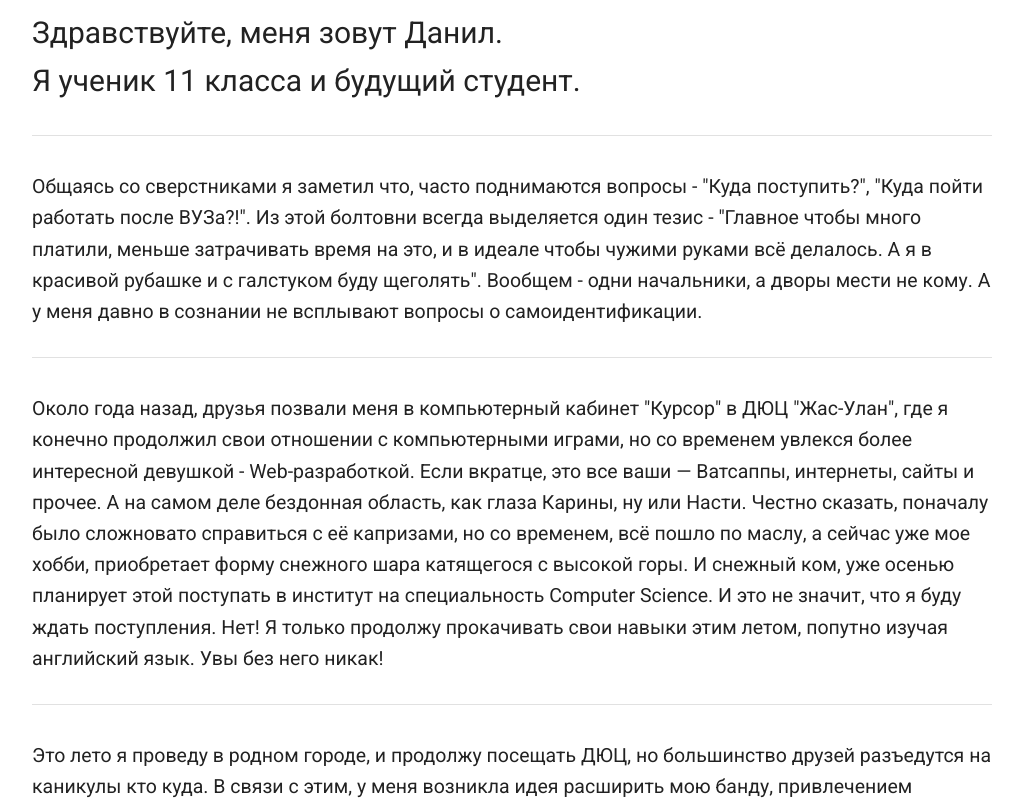
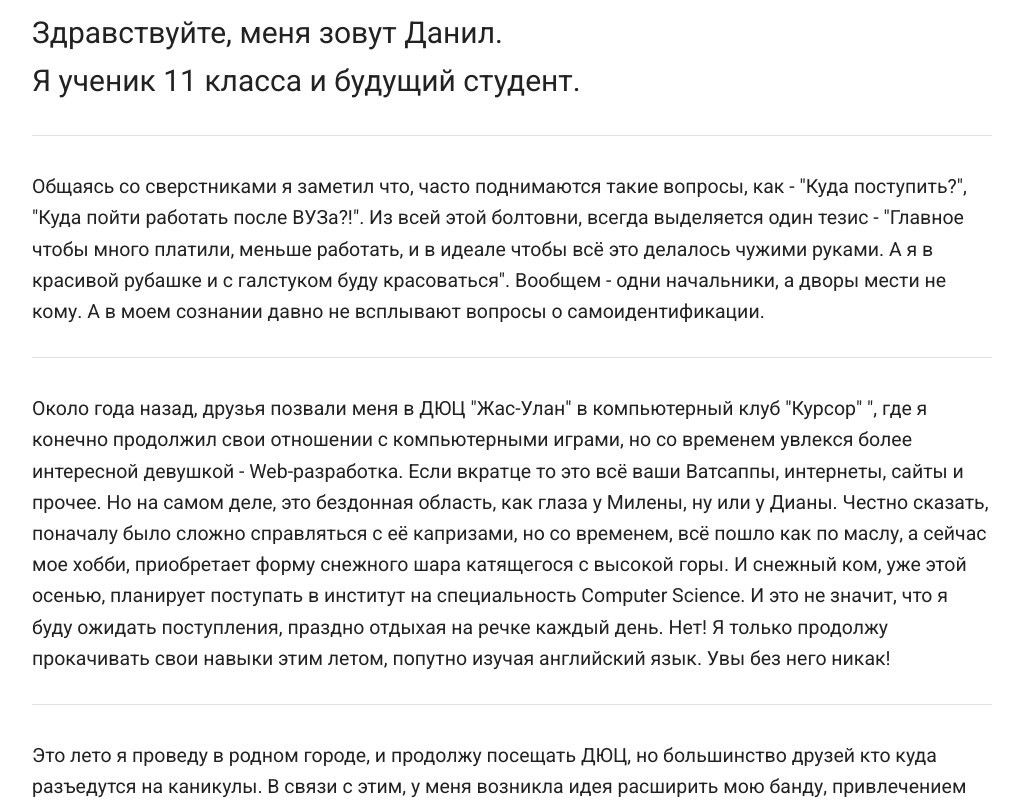
Before and after one commit to ponomarenkoDanil/scp, a plain HTML site: page index.html in a window 1280 px wide. Shown: the part 600-1400 px from the top of the page, without its empty margins (128-1151 px from the left). Drawn offline with Linux system fonts and the light colour scheme.

Commit message:
Update index.html

```diff
--- a/index.html
+++ b/index.html
@@ -43,11 +43,11 @@
     </p>
     <span class="text-span">
         <hr>
-          Общаясь со сверстниками я заметил что, часто поднимаются вопросы - "Куда поступить?", "Куда пойти работать после ВУЗа?!". Из этой болтовни всегда выделяется один тезис - "Главное чтобы много платили, меньше затрачивать время на это, и в идеале чтобы чужими руками всё делалось. А я в красивой рубашке и с галстуком буду щеголять". Вообщем - одни начальники, а дворы мести не кому. А у меня давно в сознании не всплывают вопросы о самоидентификации.
+          Общаясь со сверстниками я заметил что, часто поднимаются такие вопросы, как - "Куда поступить?", "Куда пойти работать после ВУЗа?!". Из всей этой болтовни, всегда выделяется один тезис - "Главное чтобы много платили, меньше работать, и в идеале чтобы всё это делалось чужими руками. А я в красивой рубашке и с галстуком буду красоваться". Вообщем - одни начальники, а дворы мести не кому. А в моем сознании давно не всплывают вопросы о самоидентификации.
           <hr>
-          Около года назад, друзья позвали меня в компьютерный кабинет "Курсор" в ДЮЦ "Жас-Улан", где я конечно продолжил свои отношении с компьютерными играми, но со временем увлекся более интересной девушкой - Web-разработкой. Если вкратце, это все ваши — Ватсаппы, интернеты, сайты и прочее. А на самом деле бездонная область, как глаза Карины, ну или Насти. Честно сказать, поначалу было сложновато справиться с её капризами, но со временем, всё пошло по маслу, а сейчас уже мое хобби, приобретает форму снежного шара катящегося с высокой горы. И снежный ком, уже осенью планирует этой поступать в институт на специальность Computer Science. И это не значит, что я буду ждать поступления. Нет! Я только продолжу прокачивать свои навыки этим летом, попутно изучая английский язык. Увы без него никак!
+          Около года назад, друзья позвали меня в ДЮЦ "Жас-Улан" в компьютерный клуб "Курсор" ", где я конечно продолжил свои отношении с компьютерными играми, но со временем увлекся более интересной девушкой - Web-разработка. Если вкратце то это всё ваши Ватсаппы, интернеты, сайты и прочее. Но на самом деле, это бездонная область, как глаза у Милены, ну или у Дианы. Честно сказать, поначалу было сложно справляться с её капризами, но со временем, всё пошло как по маслу, а сейчас мое хобби, приобретает форму снежного шара катящегося с высокой горы. И снежный ком, уже этой осенью, планирует поступать в институт на специальность Computer Science. И это не значит, что я буду ожидать поступления, праздно отдыхая на речке каждый день. Нет! Я только продолжу прокачивать свои навыки этим летом, попутно изучая английский язык. Увы без него никак!
           <hr>
-          Это лето я проведу в родном городе, и продолжу посещать ДЮЦ, но большинство друзей разъедутся на каникулы кто куда. В связи с этим, у меня возникла идея расширить мою банду, привлечением неофитов с других школ. Создать новый круг общения и назвать всё это - "Летний лагерь Web-разработки". Мне будет нескучно и я смогу кому-нибудь помочь вовлекая их в полезную деятельность. Все счастливы!
+          Это лето я проведу в родном городе, и продолжу посещать ДЮЦ, но большинство друзей кто куда разъедутся на каникулы. В связи с этим, у меня возникла идея расширить мою банду, привлечением новичков с других школ. Создать новый круг общения и назвать всё это - "Летний лагерь Web-разработки". Мне будет нескучно и я смогу кому-нибудь помочь вовлекая их в полезную деятельность. Все в выигрыше!
           <hr>
     </span>
 
```
